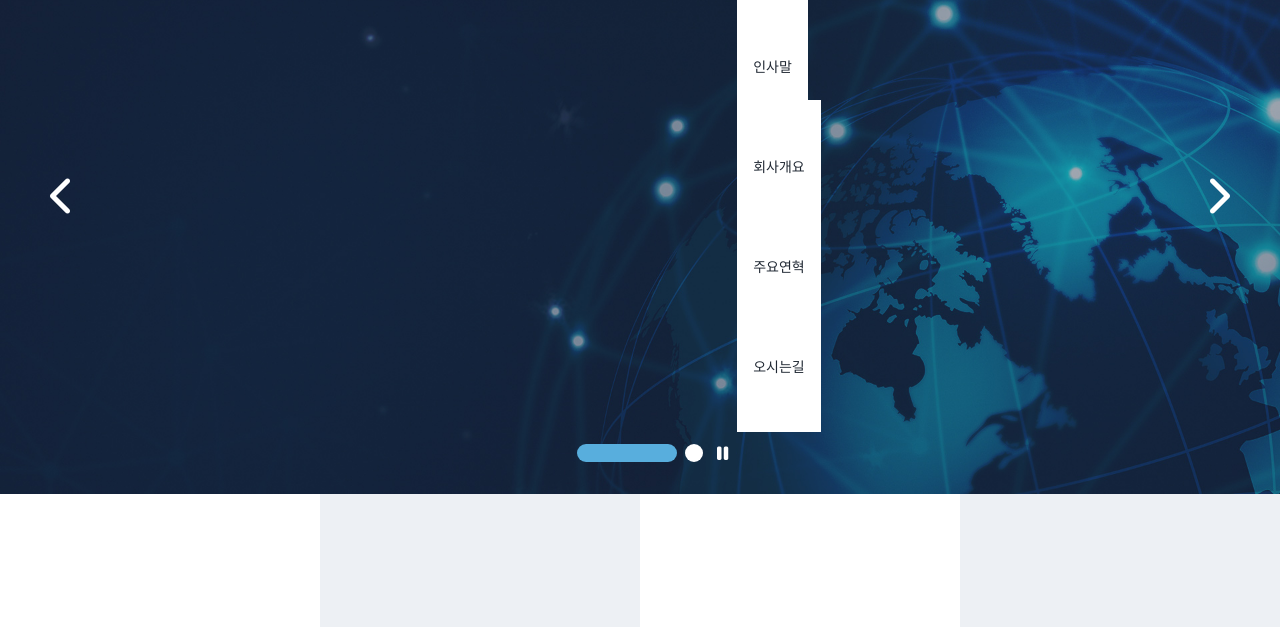
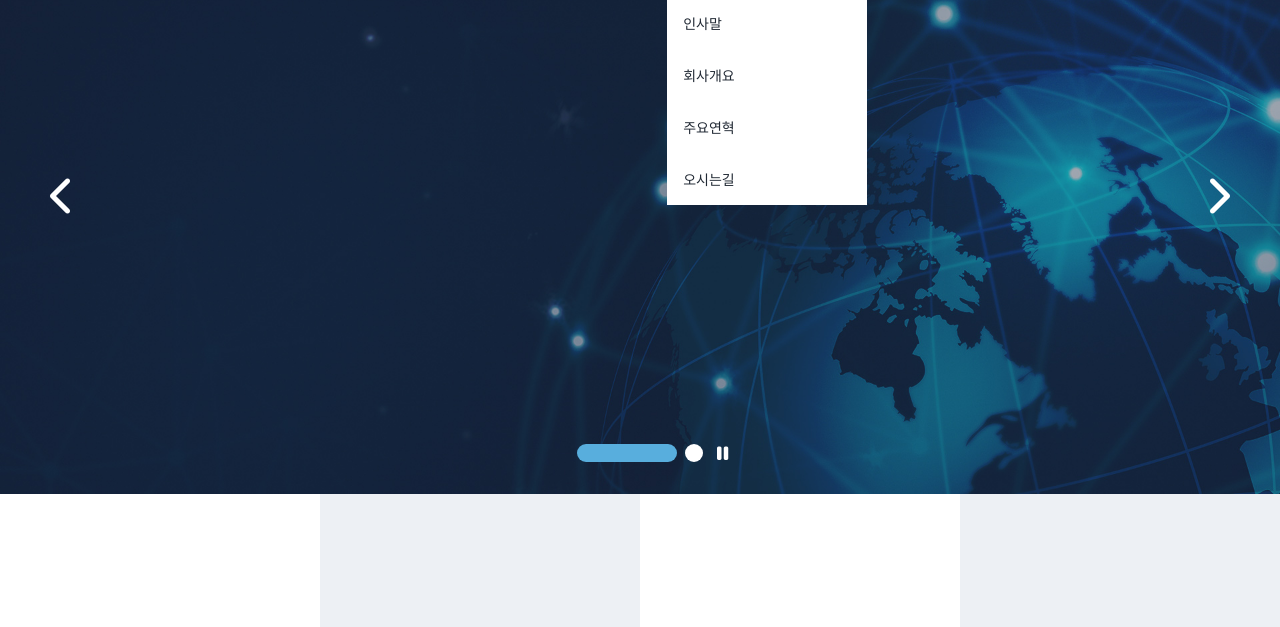
Before and after one commit to jinsol/project_01, a plain HTML site: page index.html in a window 1280 px wide. In both pictures the pointer is over the item "회사소개". Shown: the part 106-733 px from the top of the page. Drawn offline with nearby package versions, Linux system fonts and the light colour scheme.

Commit message:
Add files via upload

```diff
--- a/css/index.css
+++ b/css/index.css
@@ -66,7 +66,7 @@ img {
   float: right;
 }
 
-#header .row #nav .depth1 li {
+#header .row #nav .depth1 > li {
   float: left;
   margin-left: 70px;
   font-weight: bold;
@@ -78,12 +78,12 @@ img {
   border-top: 3px solid transparent;
 }
 
-#header .row #nav .depth1 li:hover {
+#header .row #nav .depth1 > li:hover {
   color: #45639d;
   border-top: 3px solid #45639d;
 }
 
-#header .row #nav .depth1 li:hover .depth2 {
+#header .row #nav .depth1 > li:hover .depth2 {
   /* display: block; */
   visibility: visible;
   opacity: 1;
@@ -93,7 +93,7 @@ img {
   display: block;
 }
 
-#header .row #nav .depth1 li .depth2 {
+#header .row #nav .depth1 > li .depth2 {
   position: absolute;
   /* display: none; */
   width: 200px;
@@ -107,7 +107,7 @@ img {
   transition: visibility 0s, opacity 0.5s;
 }
 
-#header .row #nav .depth1 li .depth2 li a {
+#header .row #nav .depth1 > li .depth2 > li > a {
   background-color: white;
   color: #212934;
   font-weight: 500;
@@ -119,7 +119,7 @@ img {
   transition: all 0.2s;
 }
 
-#header .row #nav .depth1 li .depth2 li a:hover {
+#header .row #nav .depth1 > li .depth2 > li > a:hover {
   background-color: #f9f9fb;
 }
 
```
